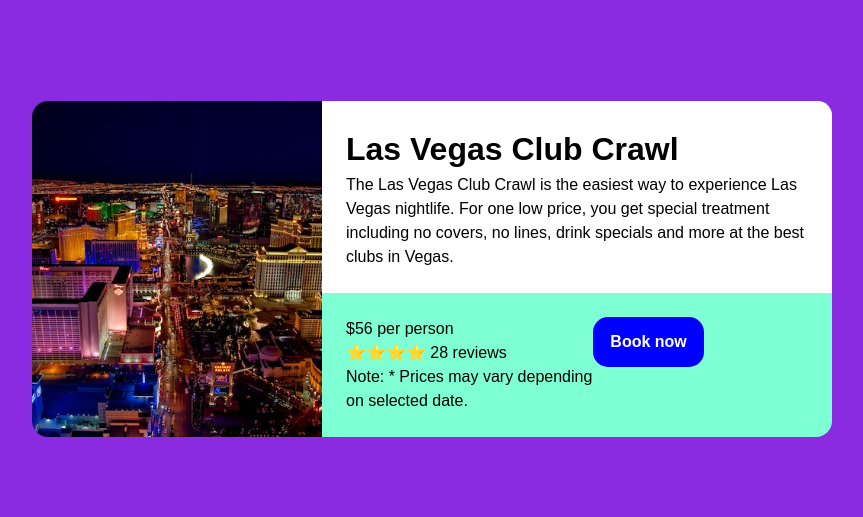
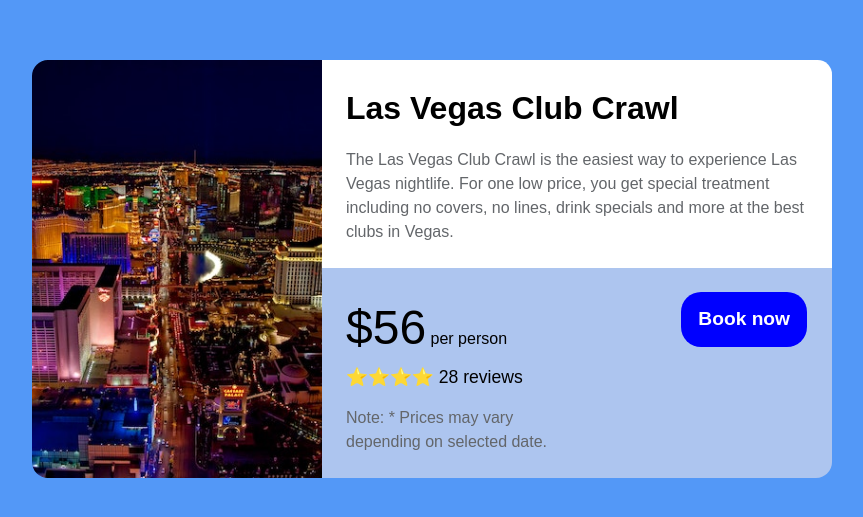
Before and after one commit to irm1005-itec1005-fall-2023/tutorial-exercise-06-thisfeelsimpossible, a plain HTML site: page index.html in a window 1280 px wide. Shown: the part 131-648 px from the top of the page, without its empty margins (208-1071 px from the left). Drawn offline with Linux system fonts and the light colour scheme.

Commit message:
hiackhjscjkaskjh

```diff
--- a/index.html
+++ b/index.html
@@ -54,7 +54,7 @@
         <div class="topstuff">
         <h1>Las Vegas Club Crawl</h1>
 
-        <p>
+        <p class="paragraph">
           The Las Vegas Club Crawl is the easiest way to experience Las Vegas
           nightlife. For one low price, you get special treatment including no
           covers, no lines, drink specials and more at the best clubs in Vegas.
@@ -66,11 +66,11 @@
 
         <!-- Bottom Right -->
         <div class="bottomright">
-        <p><span>$56</span> per person</p>
+        <p><span class="number">$56</span> per person</p>
 
-        <p>⭐️⭐️⭐️⭐️ 28 reviews</p>
+        <p class="review">⭐️⭐️⭐️⭐️ 28 reviews</p>
 
-        <p><span class="sr-only">Note: </span>* Prices may vary depending on selected date.</p>
+        <p class="vary"><span class="sr-only">Note: </span>* Prices may vary depending on selected date.</p>
 
       </div>
 
--- a/style.css
+++ b/style.css
@@ -12,7 +12,7 @@ html {
 
 body {
   font-family: Arial, Helvetica, sans-serif;
-  background-color: blueviolet;
+  background-color: rgb(83, 152, 247);
 
   /* Flex directives */
   display: flex;
@@ -72,7 +72,7 @@ flex: 1;
   padding: 1.5rem;
   font-size: 1rem;
   border-bottom-right-radius: 1rem;
-  background-color: aquamarine;
+  background-color: rgb(173, 197, 239);
   display: flex;
   flex-direction: row;
   justify-content: space-between;
@@ -84,6 +84,7 @@ flex: 1;
 }
 
 .bottomleft {
+  padding: 0 0 0 7rem;
  width: 70%;
 }
 
@@ -99,15 +100,37 @@ flex: 1;
 
 .button {
   display: inline-block;
-  border-radius: 15px;
+  border-radius: 20px;
   padding: 13px 17px;
   background-color: blue;
-  font-size: 1rem;
+  font-size: 1.2rem;
   color:white;
   text-decoration: none;
-  font-weight: 700;
+  font-weight: 800;
 }
 
 .button:hover {
-background-color: black;
+background-color: rgb(46, 27, 151);
 }
+
+.paragraph {
+  color: #63666A;
+  padding: 1rem 0 0 0;
+}
+
+.number {
+  font-size: 3rem;
+}
+
+.sr-only {
+  color: #63666A;
+}
+
+.vary {
+  color: #63666A;
+}
+
+.review {
+  font-size: 1.1rem;
+  padding: 0 0 1rem 0;
+}
```
